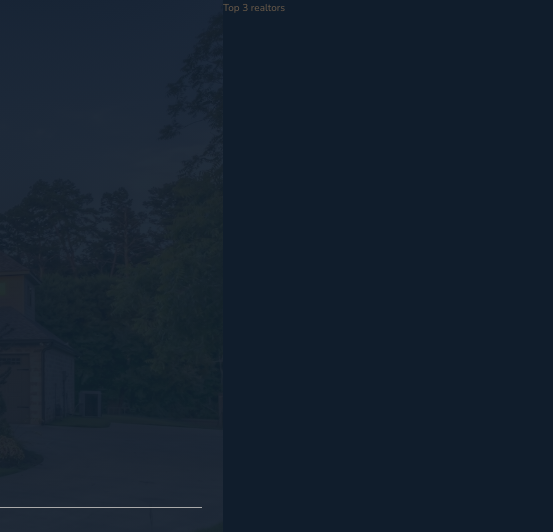
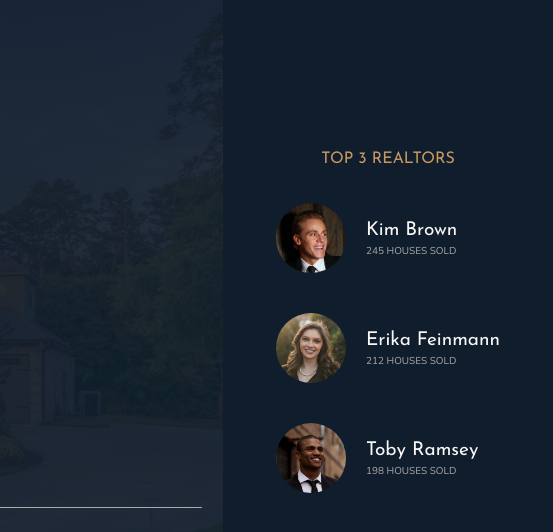
Before and after one commit to Poirei/Nexter, a website: page index.html in a window 1280 px wide. Shown: the top 532 px of the page, 727-1280 px from the left. Drawn offline with nearby package versions, Linux system fonts and the light colour scheme.

Commit message:
added realtors section.

```diff
--- a/index.html
+++ b/index.html
@@ -31,7 +31,28 @@
         <img src="img/logo-bi.png" alt="Seen on logo 4" />
       </div>
     </header>
-    <div class="realtors">Top 3 realtors</div>
+    <div class="realtors">
+      <h3 class="heading-3">Top 3 Realtors</h3>
+      <div class="realtors__list">
+        <img src="img/realtor-1.jpeg" alt="Realtor 1" class="realtors__img" />
+        <div class="realtors__details">
+          <h4 class="heading-4 heading-4--light">Kim Brown</h4>
+          <p class="realtors__sold">245 houses sold</p>
+        </div>
+
+        <img src="img/realtor-2.jpeg" alt="Realtor 2" class="realtors__img" />
+        <div class="realtors__details">
+          <h4 class="heading-4 heading-4--light">Erika Feinmann</h4>
+          <p class="realtors__sold">212 houses sold</p>
+        </div>
+
+        <img src="img/realtor-3.jpeg" alt="Realtor 3" class="realtors__img" />
+        <div class="realtors__details">
+          <h4 class="heading-4 heading-4--light">Toby Ramsey</h4>
+          <p class="realtors__sold">198 houses sold</p>
+        </div>
+      </div>
+    </div>
     <section class="features">
       <div class="feature">
         <svg class="feature__icon">
--- a/sass/_realtors.scss
+++ b/sass/_realtors.scss
@@ -1,4 +1,33 @@
 .realtors {
   background-color: $color-secondary;
   grid-column: col-start 7 / full-end;
+  padding: 3rem;
+  display: grid;
+  justify-items: center;
+  justify-content: center;
+  align-content: center;
+  row-gap: 3rem;
+
+  &__list {
+    display: grid;
+    align-items: center;
+    grid-template-columns: min-content max-content;
+    column-gap: 2rem;
+    row-gap: 5vh;
+  }
+
+  &__img {
+    width: 7rem;
+    border-radius: 50%;
+    display: block;
+  }
+
+  &__details {
+  }
+
+  &__sold {
+    text-transform: uppercase;
+    color: $color-grey-light-2;
+    margin-top: -3px;
+  }
 }
```
Also changed, not shown: css/style.css.
